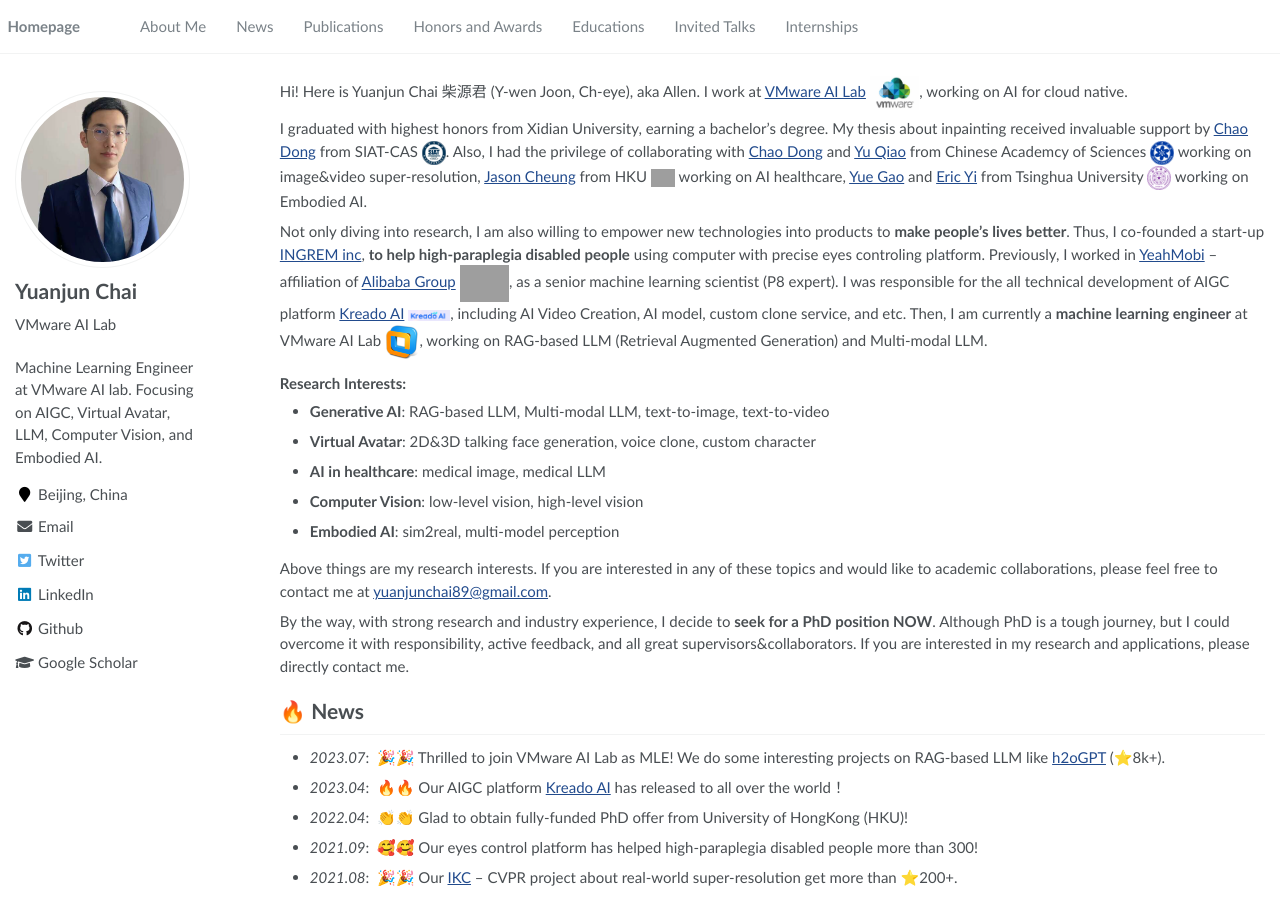
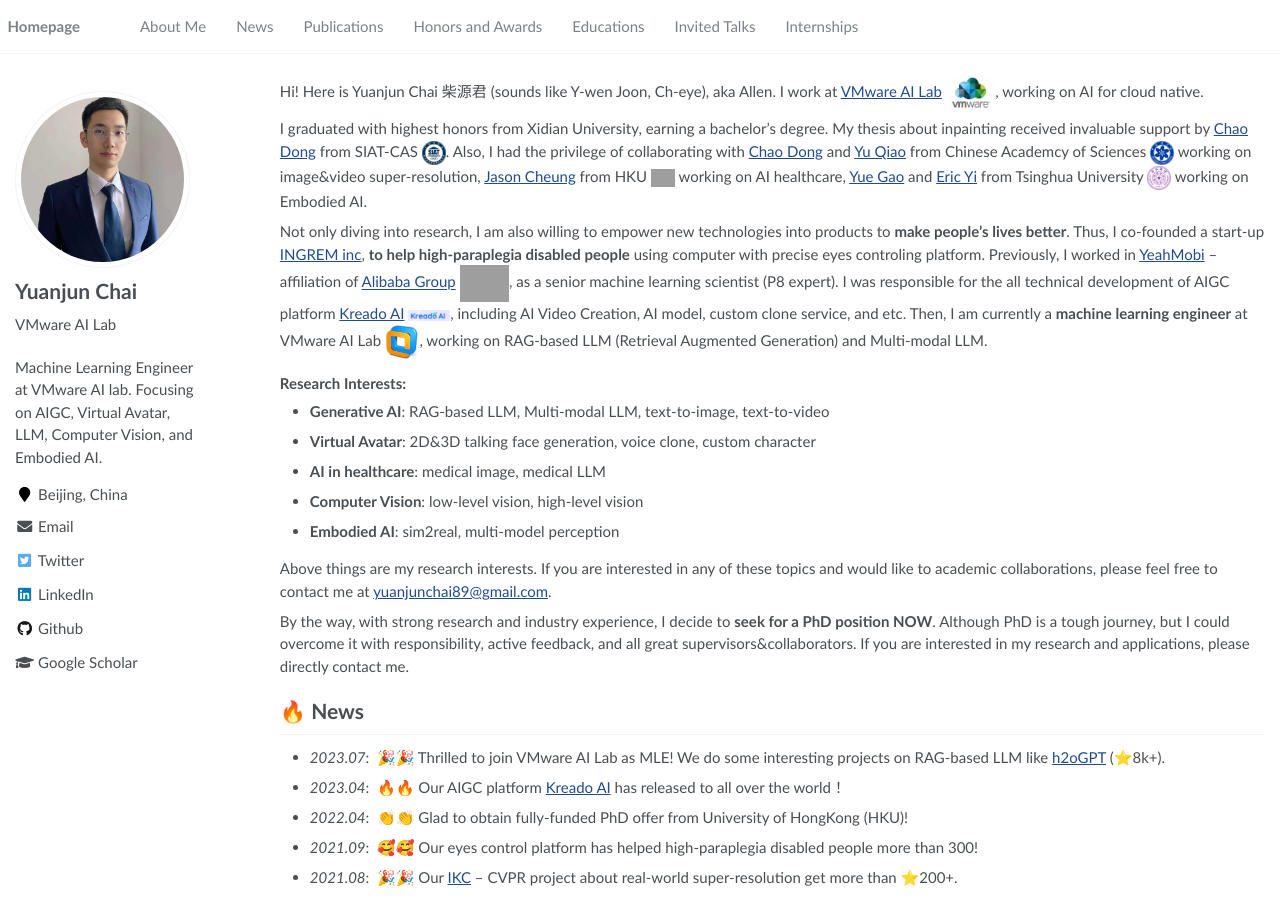
Before and after one commit to yuanjunchai/yuanjunchai.github.io, a Jekyll site: the page built from _pages/about.md, in a window 1280 px wide and 900 px high. Built offline with Jekyll 4.4.1, drawn with Linux system fonts in a browser that asks for light colours; grey boxes are pictures that could not be loaded.

```diff
--- a/_pages/about.md
+++ b/_pages/about.md
@@ -17,7 +17,7 @@
 
 <span class='anchor' id='about-me'></span>
 
-Hi! Here is Yuanjun Chai 柴源君 (Y-wen Joon, Ch-eye), aka Allen. I work at [VMware AI Lab](https://www.vmware.com/artificial-intelligence/ai-labs.html) <img src='./images/vmwarelogo.jpeg' style='width: 3.3em;'>, working on AI for cloud native.
+Hi! Here is Yuanjun Chai 柴源君 (sounds like Y-wen Joon, Ch-eye), aka Allen. I work at [VMware AI Lab](https://www.vmware.com/artificial-intelligence/ai-labs.html) <img src='./images/vmwarelogo.jpeg' style='width: 3.3em;'>, working on AI for cloud native.
 
 
 I graduated with highest honors from Xidian University, earning a bachelor's degree. My thesis about inpainting received invaluable support by [Chao Dong](https://scholar.google.com/citations?user=OSDCB0UAAAAJ&hl=en&oi=ao) from SIAT-CAS <img src='./images/siat.jpeg' style='width: 1.6em;'>. Also, I had the privilege of collaborating with [Chao Dong](https://scholar.google.com/citations?user=OSDCB0UAAAAJ&hl=en&oi=ao) and [Yu Qiao](https://scholar.google.com/citations?hl=en&user=gFtI-8QAAAAJ) from Chinese Academcy of Sciences <img src='./images/cas.jpeg' style='width: 1.6em;'> working on image&video super-resolution, [Jason Cheung](https://www.ortho.hku.hk/biography/cheung-pui-yin-jason/) from HKU <img src='./images/hku.png' style='width: 1.6em;'> working on AI healthcare, [Yue Gao](https://www.gaoyue.org/) and [Eric Yi](https://scholar.google.com/citations?user=UyZL660AAAAJ&hl=en) from Tsinghua University <img src='./images/tsinghua.png' style='width: 1.6em;'> working on Embodied AI.
```
